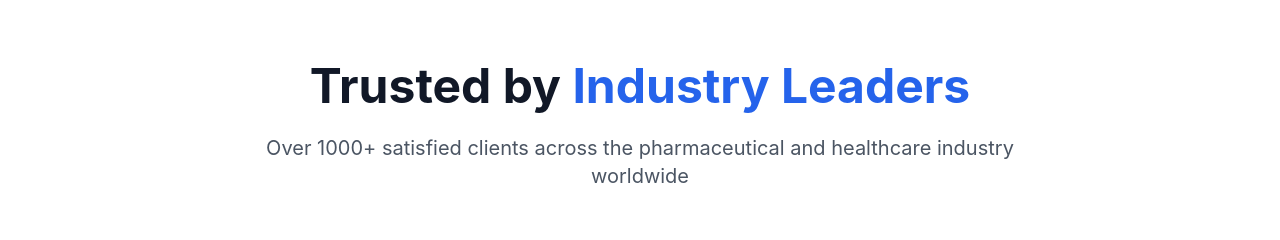
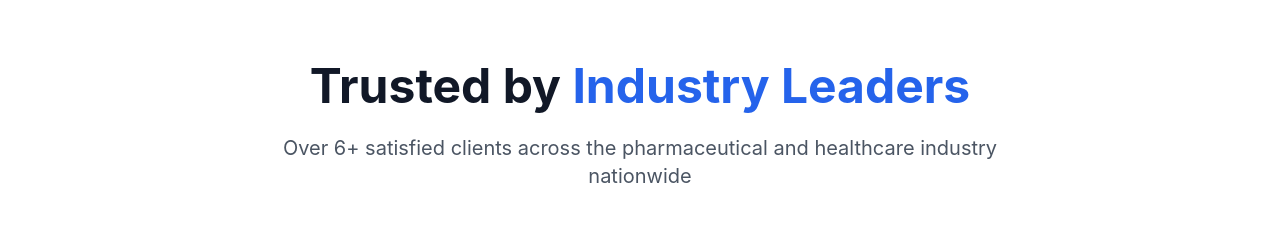
Before and after one commit to dxelnetwork/HumairaPrint, a React (Vite) app: page / in a window 1280 px wide. Shown: the part 4720-4960 px from the top of the page. Built offline with nearby package versions, Linux system fonts and the light colour scheme.

Commit message:
Updated Clients.tsx

```diff
--- a/src/components/Clients.tsx
+++ b/src/components/Clients.tsx
@@ -42,7 +42,7 @@ const Clients = () => {
             Trusted by <span className="text-blue-600">Industry Leaders</span>
           </h2>
           <p className="text-xl text-gray-600 max-w-3xl mx-auto">
-            Over 1000+ satisfied clients across the pharmaceutical and healthcare industry worldwide
+            Over 6+ satisfied clients across the pharmaceutical and healthcare industry nationwide
           </p>
         </div>
 
```
